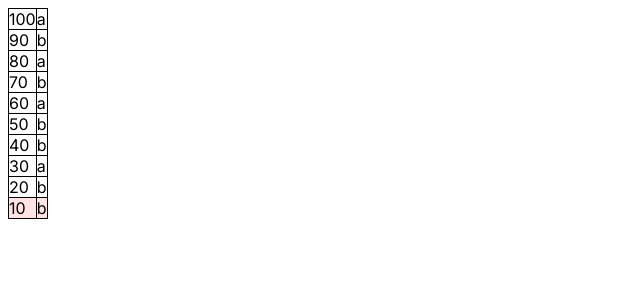
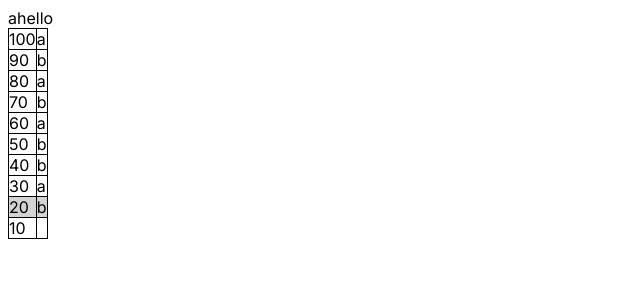
Before and after one commit to keisuke1213/fresh_mutenka, a Next.js app in the folder fresh_mutenka/: page /list in a window 1280 px wide. Shown: the top 300 px of the page, without its empty margins (0-640 px from the left). Built offline with nearby package versions, Linux system fonts and the light colour scheme.

Commit message:
apiからデータを取得することができました。

```diff
--- a/fresh_mutenka/src/components/list/list.module.css
+++ b/fresh_mutenka/src/components/list/list.module.css
@@ -6,3 +6,7 @@
     border: solid 1px black;
     padding: 0;
 }
+
+.nowlist{
+  background-color: lightgray;
+}
--- a/fresh_mutenka/src/components/list/list.tsx
+++ b/fresh_mutenka/src/components/list/list.tsx
@@ -1,5 +1,7 @@
+'use client'
+
 import styles from "./list.module.css"
-export default function List() {
+import useSWR from 'swr';
 
 const lists = [
     {
@@ -31,23 +33,66 @@ export default function List() {
         text: "b"
     }, {
         number: 10,
-            text: "b",
-            completed:false
+        text: "",
     },
 ]
 
+export default function List() {
+    const fetcher = (url: string | URL | Request) => fetch(url).then(r => r.json())
+    const useUser = () => {
+        const { data, isLoading, error } = useSWR(`/api/user`, fetcher)
+
+        return {
+            user: data,
+            isLoading,
+            isError: error
+        }
+    }
+
+    const MessageData = () => {
+        const { user, isLoading, isError } = useUser()
+
+        if (isLoading) return <div>error</div>
+        if (isError) return <div>loading...</div>
         return (
+            <div>a{user.message}</div>
+        )
+    }
+
+    let messageData=MessageData()
+
+    const NumberData =()=>{
+        const { user, isLoading, isError } = useUser()
+
+        if (isLoading) return <div>error</div>
+        if (isError) return <div>loading...</div>
+        return (
+            user.number
+        )
+    }
+
+    let numberData=NumberData()
+    console.log(numberData)
+
+    return (
+        <div>
+            <div>
+                <MessageData />
+            </div>
             <div className="component-list">
                 <table className={styles.list}>
+                    <tbody>
                         {lists.map((list) => {
                             return (
-                        <tr style={list.number === 10 ? { background: "#ffe4e1" } : {}}>
+                                <tr className={list.number === numberData ? styles.nowlist : ""} key={list.number}>
                                     <td>{list.number}</td>
-                            <td>{list.text}</td>
+                                    <td >{list.text}</td>
                                 </tr>
                             )
                         })}
+                    </tbody>
                 </table>
+            </div>
         </div>
     )
 }
--- /dev/null
+++ b/fresh_mutenka/src/pages/api/user/index.ts
@@ -0,0 +1,3 @@
+export default function hundler(req, res) {
+    res.status(200).json({number: 20,message: "hello"})
+}
```
Also changed, not shown: fresh_mutenka/package.json (+4 -3 lines), 1 other file (tests, documents, lock files or other folders). Lines whose indentation alone changed are shown as unchanged.
